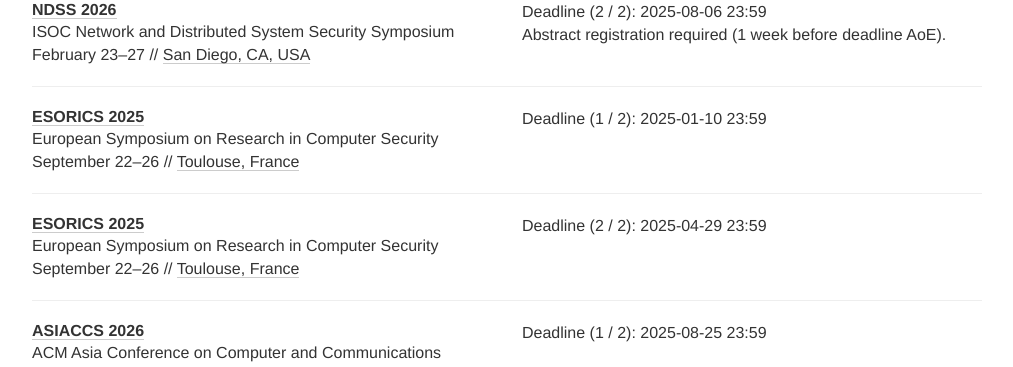
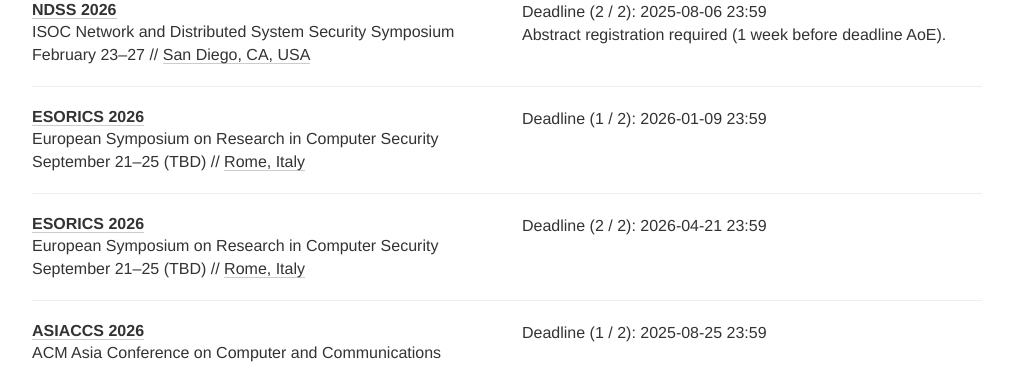
Before and after one commit to sec-deadlines/sec-deadlines.github.io, a Jekyll site: the page built from index.html, in a window 1280 px wide and 900 px high, scrolled down 975 px. Shown: the part 152-519 px from the top of the window, without its empty margins (133-1146 px from the left). Built offline with Jekyll 4.4.1, drawn with Linux system fonts in a browser that asks for light colours; nearby versions of some CDN libraries; comment, search, counter and statistics services are not loaded.

Commit message:
Update ESORICS'26

```diff
--- a/_data/conferences.yml
+++ b/_data/conferences.yml
@@ -50,13 +50,13 @@
 
 - name: ESORICS
   description: European Symposium on Research in Computer Security
-  year: 2025
-  link: https://esorics2025.sciencesconf.org/
+  year: 2026
+  link: https://sites.google.com/di.uniroma1.it/esorics2026/
   deadline:
-    - "2025-01-10 23:59"
-    - "2025-04-29 23:59"
-  date: September 22-26
-  place: Toulouse, France
+    - "2026-01-09 23:59"
+    - "2026-04-21 23:59"
+  date: "September 21-25 (TBD)"
+  place: Rome, Italy
   tags: [SEC, PRIV, CONF]
 
 - name: ASIACCS
```
